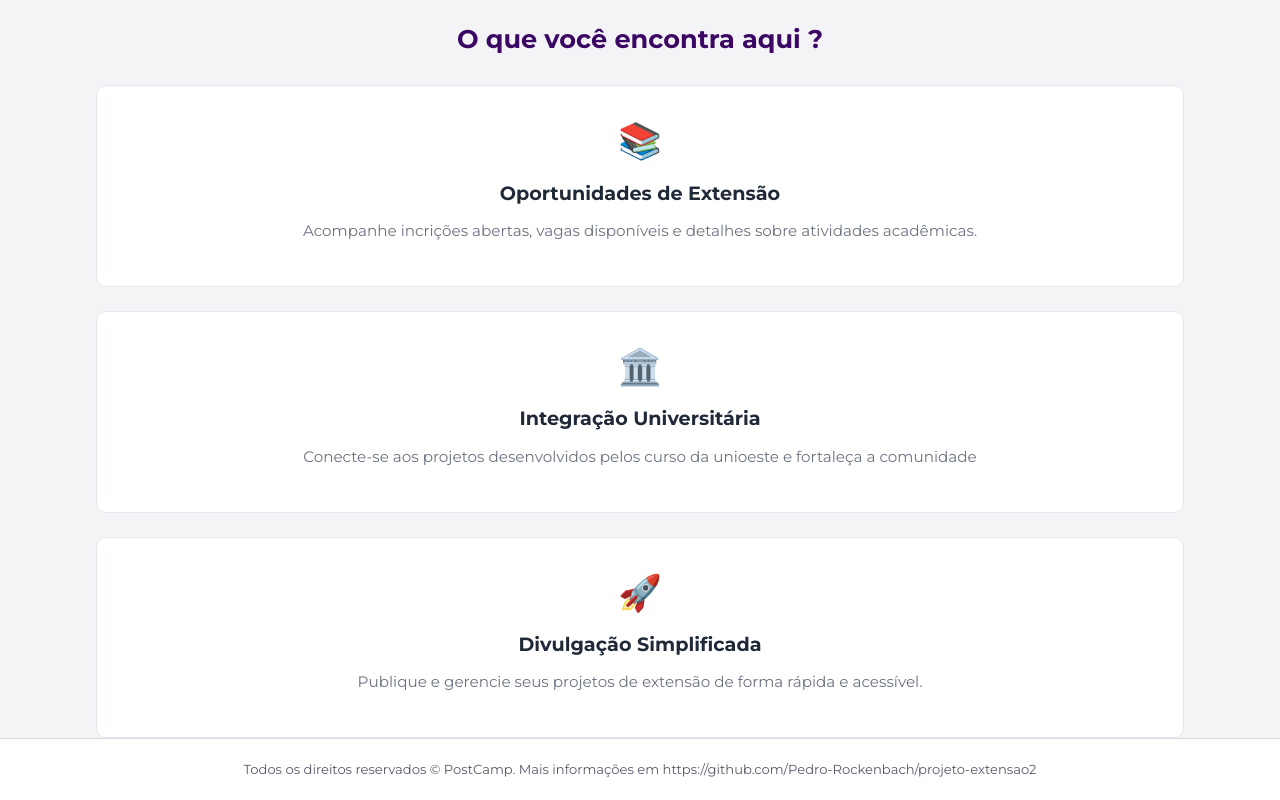
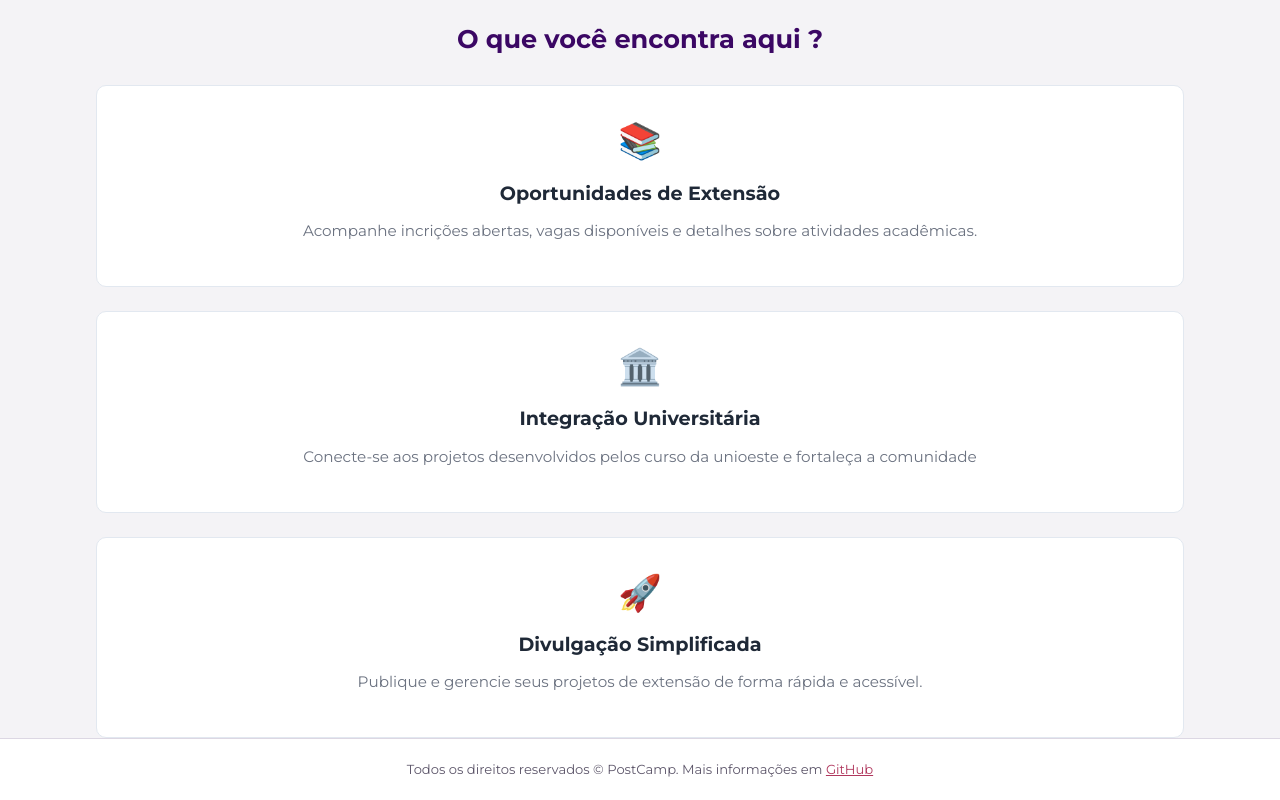
Before and after one commit to Pedro-Rockenbach/projeto-extensao2, a Vue app in the folder frontend/: page / in a window 1280 px wide. Shown: the part 526-1326 px from the top of the page. Built offline with nearby package versions, Linux system fonts and the light colour scheme.

Commit message:
Altera o footer do sistema

```diff
--- a/frontend/src/App.vue
+++ b/frontend/src/App.vue
@@ -15,7 +15,8 @@ const { aviso } = useAviso()
 
   <footer class="rodape">
     <div class="container">
-      Todos os direitos reservados © PostCamp. Mais informações em https://github.com/Pedro-Rockenbach/projeto-extensao2
+      Todos os direitos reservados © PostCamp. Mais informações em
+      <a href="https://github.com/Pedro-Rockenbach/projeto-extensao2" target="_blank" rel="noopener noreferrer">GitHub</a>
     </div>
   </footer>
 
```
